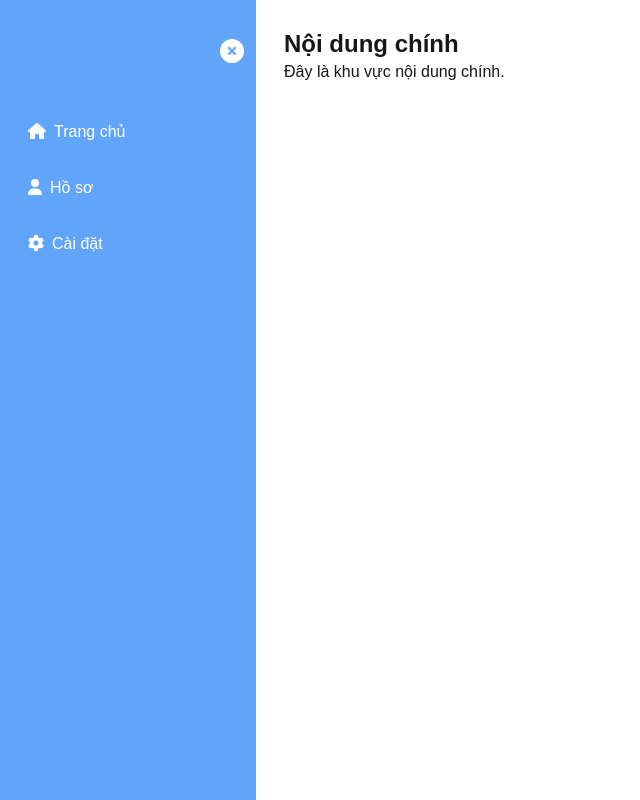
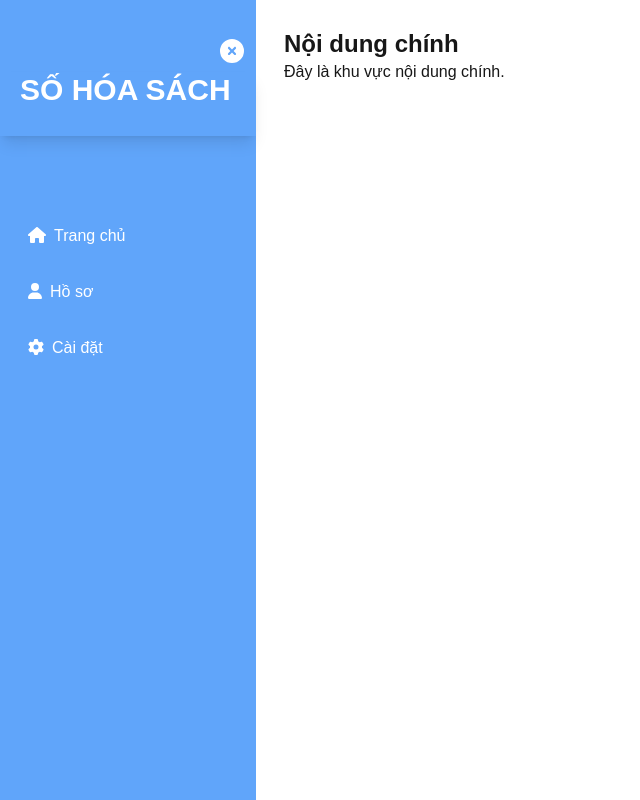
Before and after one commit to Hungsilver/FE_SO_HOA, a Next.js app: page / in a window 1280 px wide. Both pictures are taken after a click on the button 57 px from the left and 52 px from the top of the page. Shown: the whole page, without its empty margins (0-640 px from the left). Built offline with nearby package versions, Linux system fonts and the light colour scheme.

Commit message:
update sidebar

```diff
--- a/src/components/sidebar.tsx
+++ b/src/components/sidebar.tsx
@@ -11,12 +11,17 @@ const Sidebar = () => {
   return (
     <div className="flex">
       <div className={`h-screen bg-blue-400 pt-8 text-white ${isOpen ? 'w-64' : 'w-20'} relative duration-300`}>
-        <button
-          className="absolute right-3 top-9 text-2xl"
-          onClick={() => setIsOpen(!isOpen)}
-        >
-          {isOpen ? <FontAwesomeIcon icon={faCircleXmark}/> : <FontAwesomeIcon icon={faArrowRight}/>}
-        </button>
+        <div className='shadow-lg h-16'>
+            <button
+            className="absolute right-3 top-9 text-2xl"
+            onClick={() => setIsOpen(!isOpen)}
+            >
+            {isOpen ? <FontAwesomeIcon icon={faCircleXmark}/> :  <FontAwesomeIcon icon={faArrowRight}/>}
+            </button>
+            {isOpen &&
+                <h1 className='uppercase text-3xl mt-10 ml-5 font-bold'>số hóa sách</h1>
+            }
+        </div>
         <div className="mt-20 flex flex-col gap-4">
         <Link href="/">
           <div className="flex h-10 w-full items-center gap-4 rounded-lg p-5 hover:bg-white hover:text-black">
```
